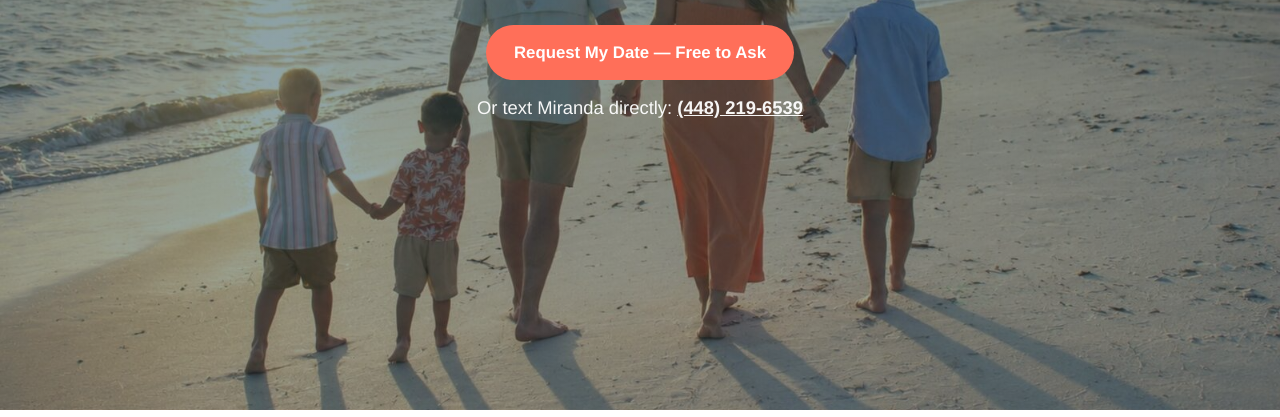
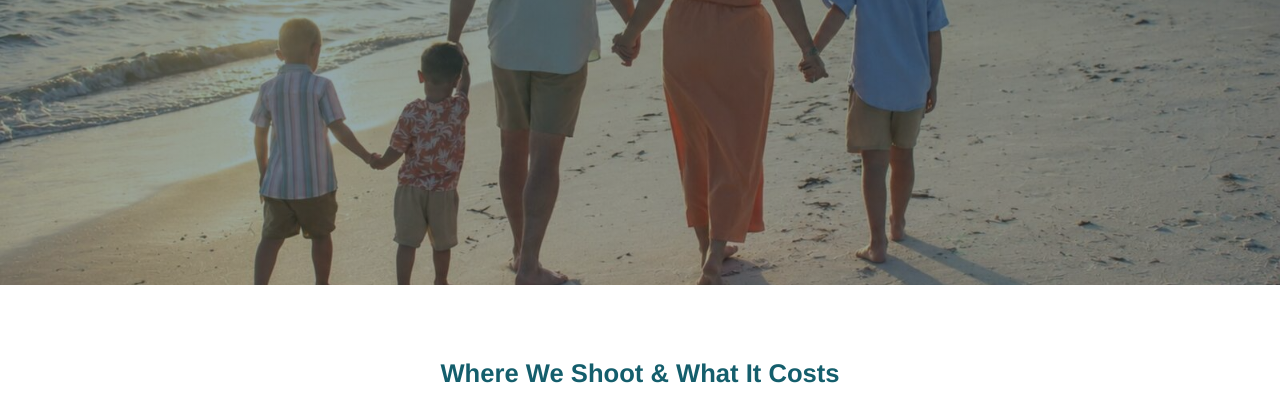
Before and after one commit to mirandaraep-tech/mirandaraephotography-site, a plain HTML site: page gulf-coast-beach-photographer.html in a window 1280 px wide. Shown: the part 367-784 px from the top of the page. Drawn offline with Linux system fonts and the light colour scheme.

Commit message:
Update gulf-coast-beach-photographer.html

```diff
--- a/gulf-coast-beach-photographer.html
+++ b/gulf-coast-beach-photographer.html
@@ -39,8 +39,6 @@
     <span class="badge">Destin &middot; 30A &middot; Panama City Beach &middot; Mexico Beach &middot; Port St. Joe</span>
     <h1>Your Family. The Gulf. One Golden Hour You'll Never Forget.</h1>
     <p class="sub">Relaxed, natural beach photography for families, couples and weddings in Destin, 30A, Panama City Beach, Mexico Beach &amp; Port St. Joe &mdash; shot and edited by Miranda herself.</p>
-    <a href="#book" class="btn btn-primary">Request My Date &mdash; Free to Ask</a>
-    <p class="sub" style="margin-top:14px;">Or text Miranda directly: <a href="sms:+14482196539?&body=Hi%20Miranda!%20I%20found%20you%20on%20Facebook%20and%20I'd%20like%20to%20book%20a%20beach%20photo%20session.%20My%20preferred%20date%20and%20location%3A%20" onclick="return textTap(this);" style="color:#fff; font-weight:700;">(448) 219-6539</a></p>
   </div>
 </section>
 
```
